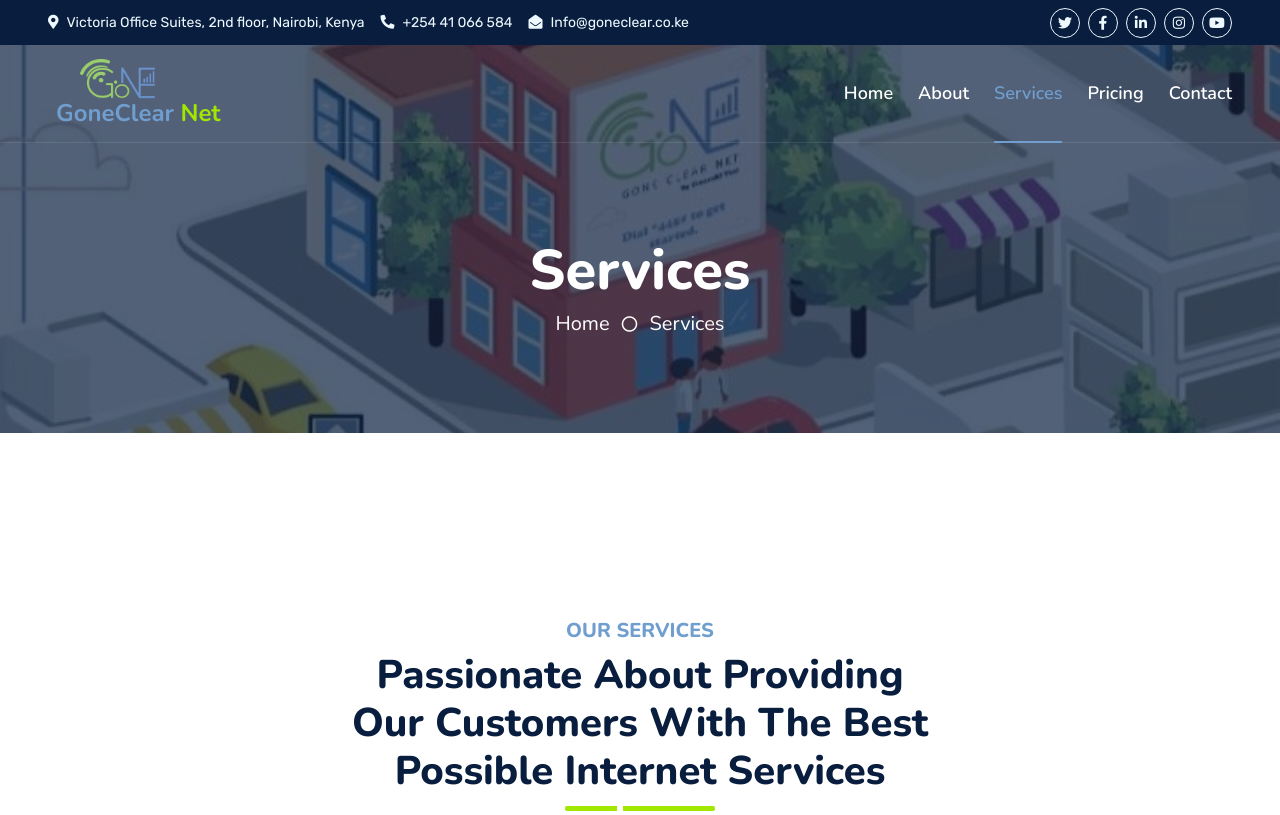
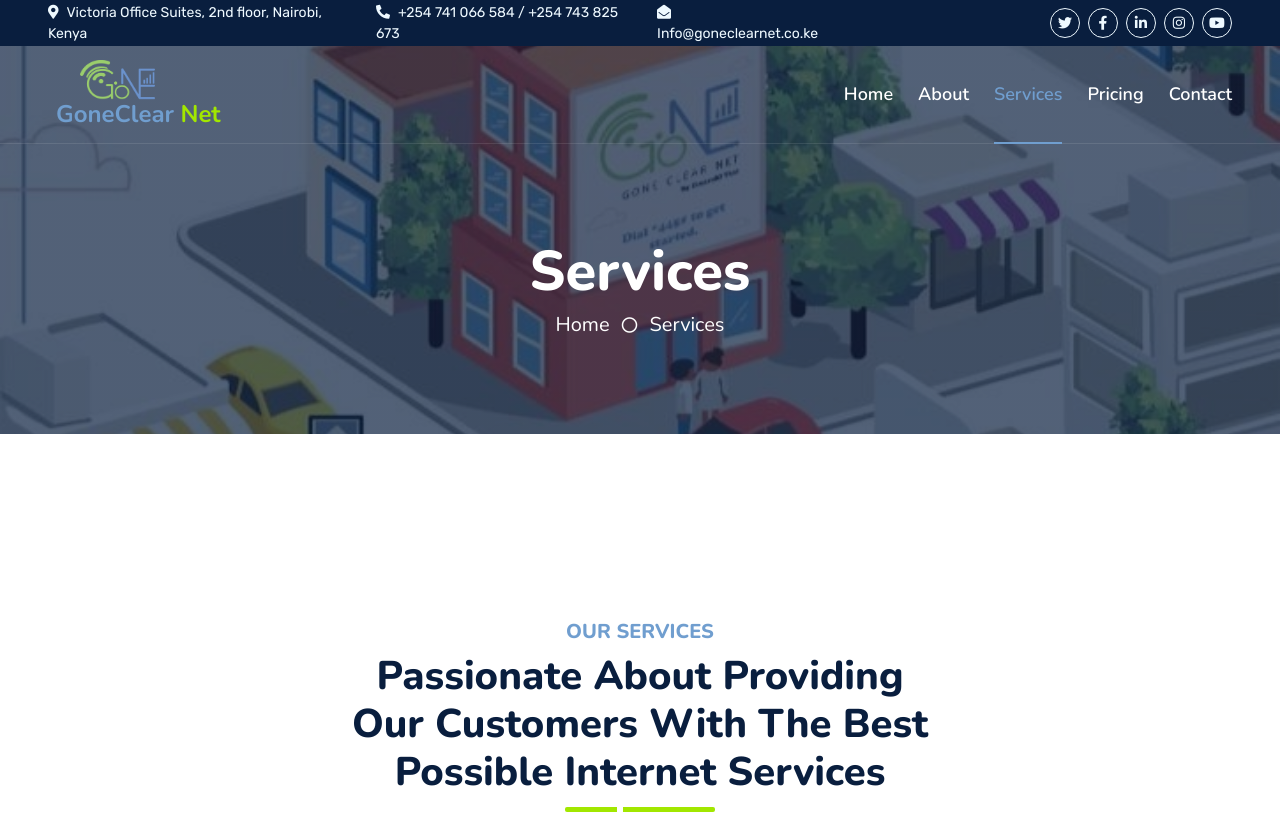
Before and after one commit to Kkahihu/Gone-Net, a plain HTML site: page service.html in a window 1280 px wide. Shown: the top 815 px of the page. Drawn offline with nearby package versions, Linux system fonts and the light colour scheme.

Commit message:
Update service.html

```diff
--- a/service.html
+++ b/service.html
@@ -49,8 +49,8 @@
             <div class="col-lg-8 text-center text-lg-start mb-2 mb-lg-0">
                 <div class="d-inline-flex align-items-center" style="height: 45px;">
                     <small class="me-3 text-light"><i class="fa fa-map-marker-alt me-2"></i>Victoria Office Suites, 2nd floor, Nairobi, Kenya</small>
-                    <small class="me-3 text-light"><i class="fa fa-phone-alt me-2"></i>+254 41 066 584</small>
-                    <small class="text-light"><i class="fa fa-envelope-open me-2"></i>Info@goneclear.co.ke</small>
+                    <small class="me-3 text-light"><i class="fa fa-phone-alt me-2"></i>+254 741 066 584 / +254 743 825 673</small>
+                    <small class="text-light"><i class="fa fa-envelope-open me-2"></i>Info@goneclearnet.co.ke</small>
                 </div>
             </div>
             <div class="col-lg-4 text-center text-lg-end">
```
